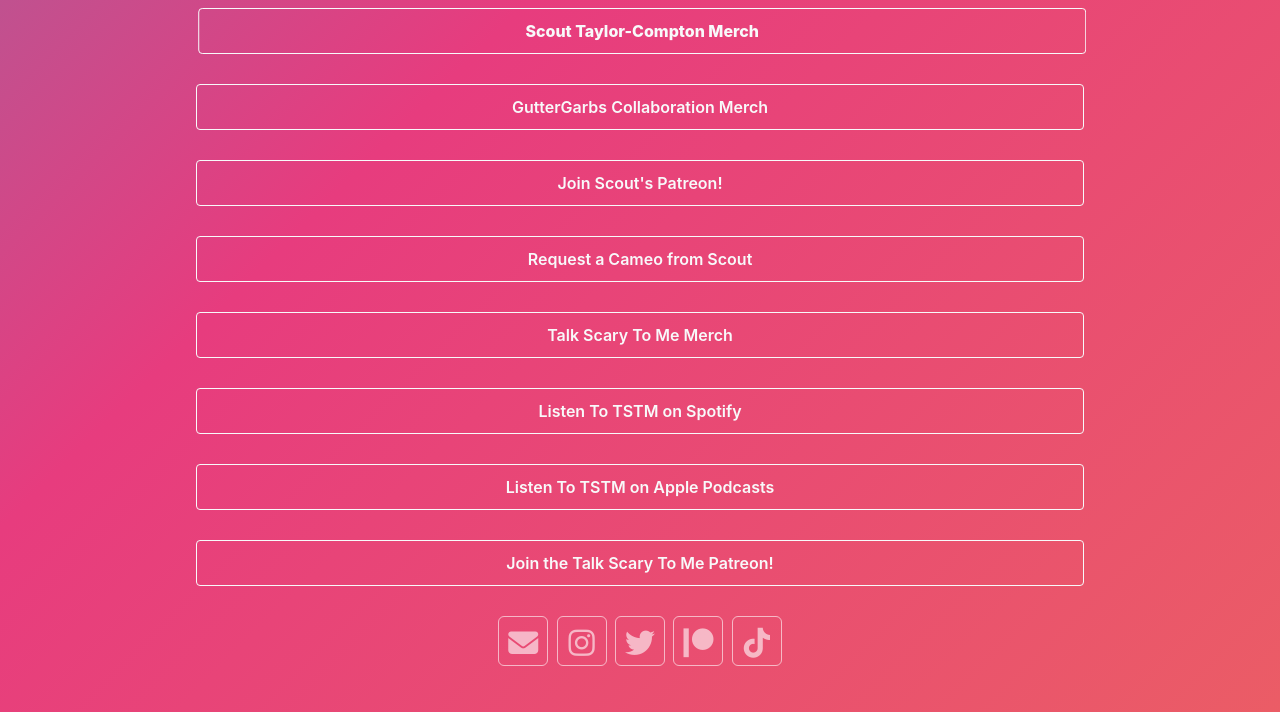
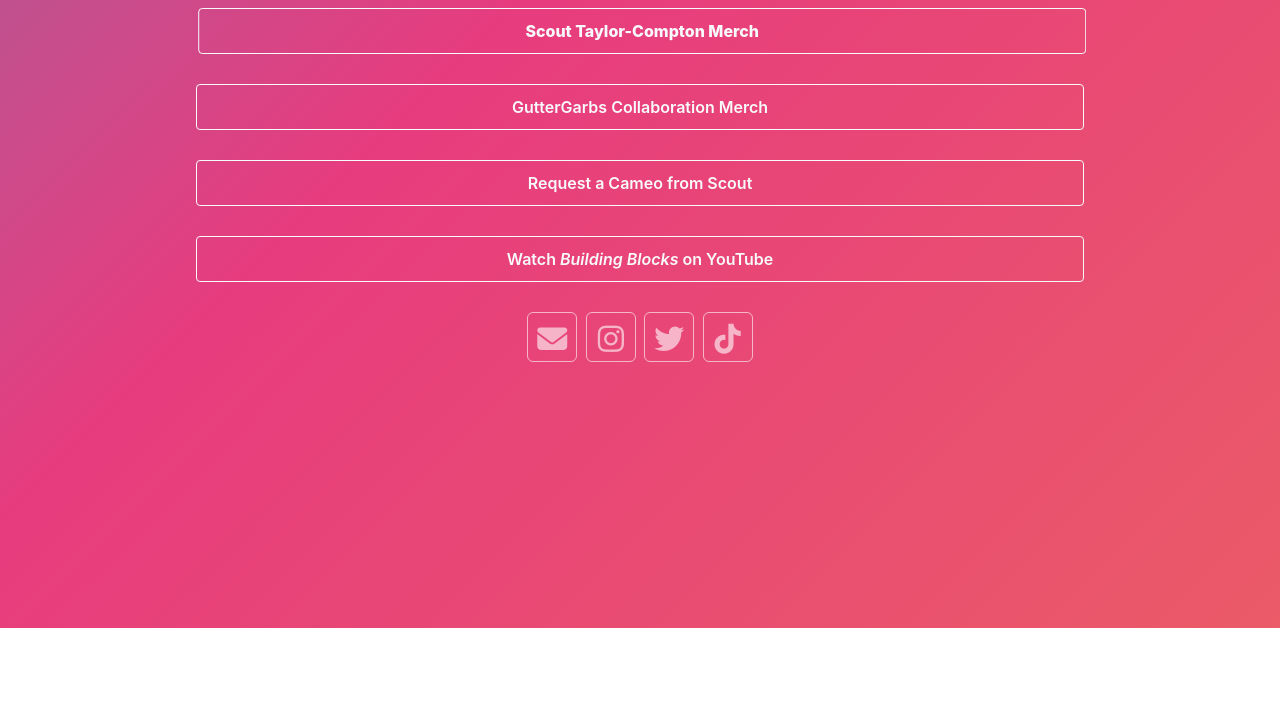
Before and after one commit to scoutcomptonmerch/scoutcomptonmerch.github.io, a plain HTML site: page index.html in a window 1280 px wide. Shown: the part 172-884 px from the top of the page. After the commit the page ends 800 px from the top, so only its background shows below. Drawn offline with nearby package versions, Linux system fonts and the light colour scheme.

Commit message:
Update index.html

```diff
--- a/index.html
+++ b/index.html
@@ -40,39 +40,14 @@
                         style="width: 80%; padding-top:10px; padding-bottom:10px; font-weight: 600;">GutterGarbs Collaboration Merch</button>
                 </div>
                 <div style="padding-bottom: 30px;">
-                    <button onclick="window.open('https://www.patreon.com/user?u=80140278')" type="button"
-                        class="btn btn-outline-light"
-                        style="width: 80%; padding-top:10px; padding-bottom:10px; font-weight: 600;">Join Scout's
-                        Patreon!</button>
-                </div>
-                <div style="padding-bottom: 30px;">
                     <button onclick="window.open('https://www.cameo.com/undertheseascout')" type="button"
                         class="btn btn-outline-light"
                         style="width: 80%; padding-top:10px; padding-bottom:10px; font-weight: 600;">Request a Cameo from Scout</button>
                 </div>
                 <div style="padding-bottom: 30px;">
-                    <button onclick="window.open('https://danielleharris.com/talk-scary-to-me-1/')" type="button"
+                    <button onclick="window.open('https://www.youtube.com/watch?v=DPZkEXOH6yU')" type="button"
                         class="btn btn-outline-light"
-                        style="width: 80%; padding-top:10px; padding-bottom:10px; font-weight: 600;">Talk Scary To Me
-                        Merch</button>
-                </div>
-                <div style="padding-bottom: 30px;">
-                    <button onclick="window.open('https://open.spotify.com/show/3B99wdum3IbHCkhOxsLBWB')" type="button"
-                        class="btn btn-outline-light"
-                        style="width: 80%; padding-top:10px; padding-bottom:10px; font-weight: 600;">Listen To TSTM on
-                        Spotify</button>
-                </div>
-                <div style="padding-bottom: 30px;">
-                    <button onclick="window.open('https://podcasts.apple.com/us/podcast/talk-scary-to-me/id1592924687')"
-                        type="button" class="btn btn-outline-light"
-                        style="width: 80%; padding-top:10px; padding-bottom:10px; font-weight: 600;">Listen To TSTM on
-                        Apple Podcasts</button>
-                </div>
-                <div style="padding-bottom: 30px;">
-                    <button onclick="window.open('https://www.patreon.com/talkscarytome')" type="button"
-                        class="btn btn-outline-light"
-                        style="width: 80%; padding-top:10px; padding-bottom:10px; font-weight: 600;">Join the Talk Scary
-                        To Me Patreon!</button>
+                        style="width: 80%; padding-top:10px; padding-bottom:10px; font-weight: 600;">Watch <em>Building Blocks</em> on YouTube</button>
                 </div>
 
                 <div style="padding-bottom: 30px;">
@@ -90,12 +65,8 @@
                                     href="https://twitter.com/PoutyScouty">
                                     <i class="fa-brands fa-twitter" aria-hidden="true"></i>
                                 </a></li>
-                            <li><a class="social-icon" data-tooltip="Patreon"
-                                    href="https://www.patreon.com/user?u=80140278">
-                                    <i class="fa-brands fa-patreon" aria-hidden="true"></i>
-                                </a></li>
-                            <li><a class="social-icon" data-tooltip="TSTM TikTok"
-                                    href="https://www.tiktok.com/@talkscarytomepodcast">
+                            <li><a class="social-icon" data-tooltip="Scout's TikTok"
+                                    href="https://www.tiktok.com/@scoutcompton">
                                     <i class="fa-brands fa-tiktok" aria-hidden="true"></i>
                                 </a></li>
                         </ul>
```
